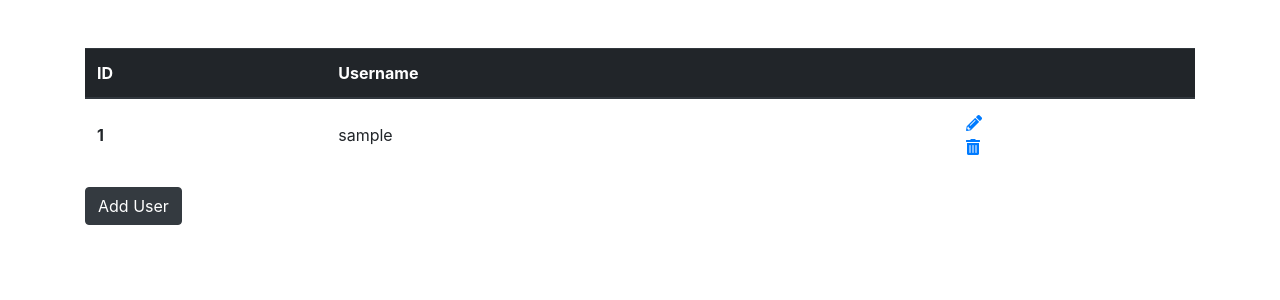
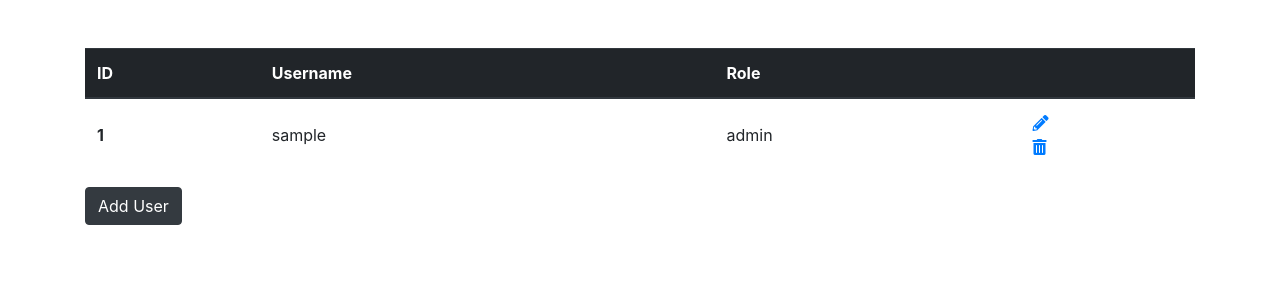
Before and after one commit to EliasVdd/webandmobile-individueleopdracht-EliasVandendriesche, a Symfony app: template Werkpakket 3/werkpakket3/templates/admin/admin.html.twig in a window 1280 px wide. Shown: the part 56-356 px from the top of the page. Run offline with Twig, Linux system fonts and the light colour scheme; the template is opened without the code that fills it: most values are stand-ins (such as "Sample title", 1, 10 or a date in 2020); some libraries are stand-ins or nearby versions.

Commit message:
Add role to user list
+ Add security tag to MessageController

```diff
--- a/Werkpakket 3/werkpakket3/src/Controller/MessageController.php
+++ b/Werkpakket 3/werkpakket3/src/Controller/MessageController.php
@@ -12,7 +12,11 @@ use App\Entity\Reaction;
 use App\Form\ReactionType;
 use Symfony\Component\HttpFoundation\Cookie;
 use Symfony\Component\HttpFoundation\Response;
+use Sensio\Bundle\FrameworkExtraBundle\Configuration\Security;
 
+/**
+ * @Security("has_role('ROLE_USER') or has_role('ROLE_ADMIN')or has_role('ROLE_MODERATOR')")
+ */
 class MessageController extends AbstractController
 {
 
--- a/Werkpakket 3/werkpakket3/templates/admin/admin.html.twig
+++ b/Werkpakket 3/werkpakket3/templates/admin/admin.html.twig
@@ -13,6 +13,7 @@
             <tr>
                 <th scope="col">ID</th>
                 <th scope="col">Username</th>
+                <th scope="col">Role</th>
                 <th scope="col"></th>
             </tr>
             </thead>
@@ -21,6 +22,7 @@
                 <tr>
                     <th class="align-middle" scope="row">{{user.id}}</th>
                     <td class="align-middle">{{user.userName}}</td>
+                    <td class="align-middle">{{ user.rolesString }}</td>
                     <td class="align-middle">
                         <a href="admin/edit/{{ user.id }}"><i class="fas fa-pencil-alt"></i></a>
                         <div role="alert">
```
